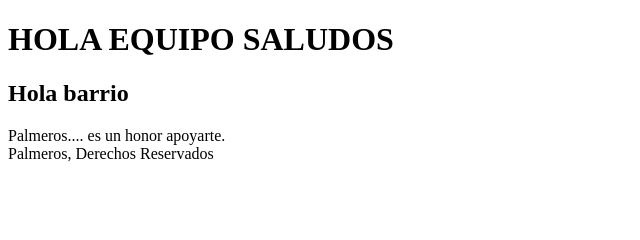
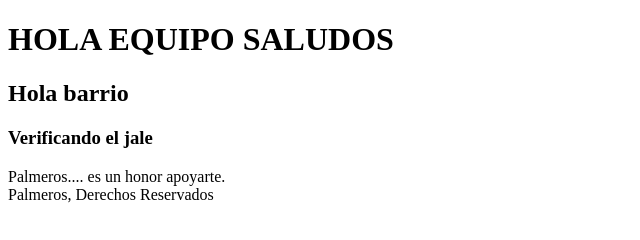
Before and after one commit to pedropalmeros/taller-git, a plain HTML site: page index.html in a window 1280 px wide. Shown: the whole page, without its empty margins (0-640 px from the left). Drawn offline with Linux system fonts and the light colour scheme.

Commit message:
2VerifySSH

```diff
--- a/index.html
+++ b/index.html
@@ -16,6 +16,8 @@
 
         <h2> Hola barrio</h2>
 
+        <h3>Verificando el jale</h3>
+
     </main>
 
     <footer>
```
